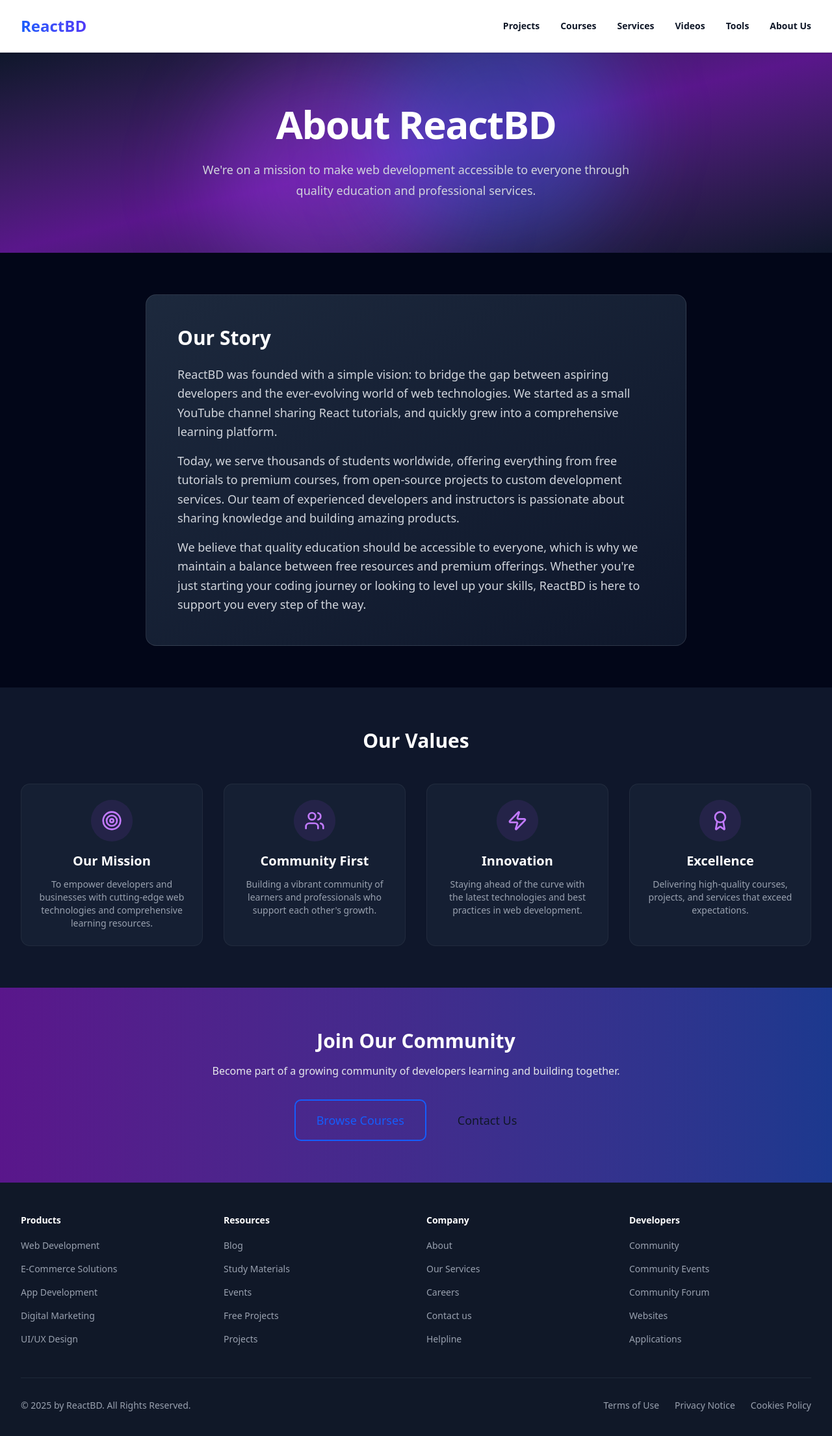
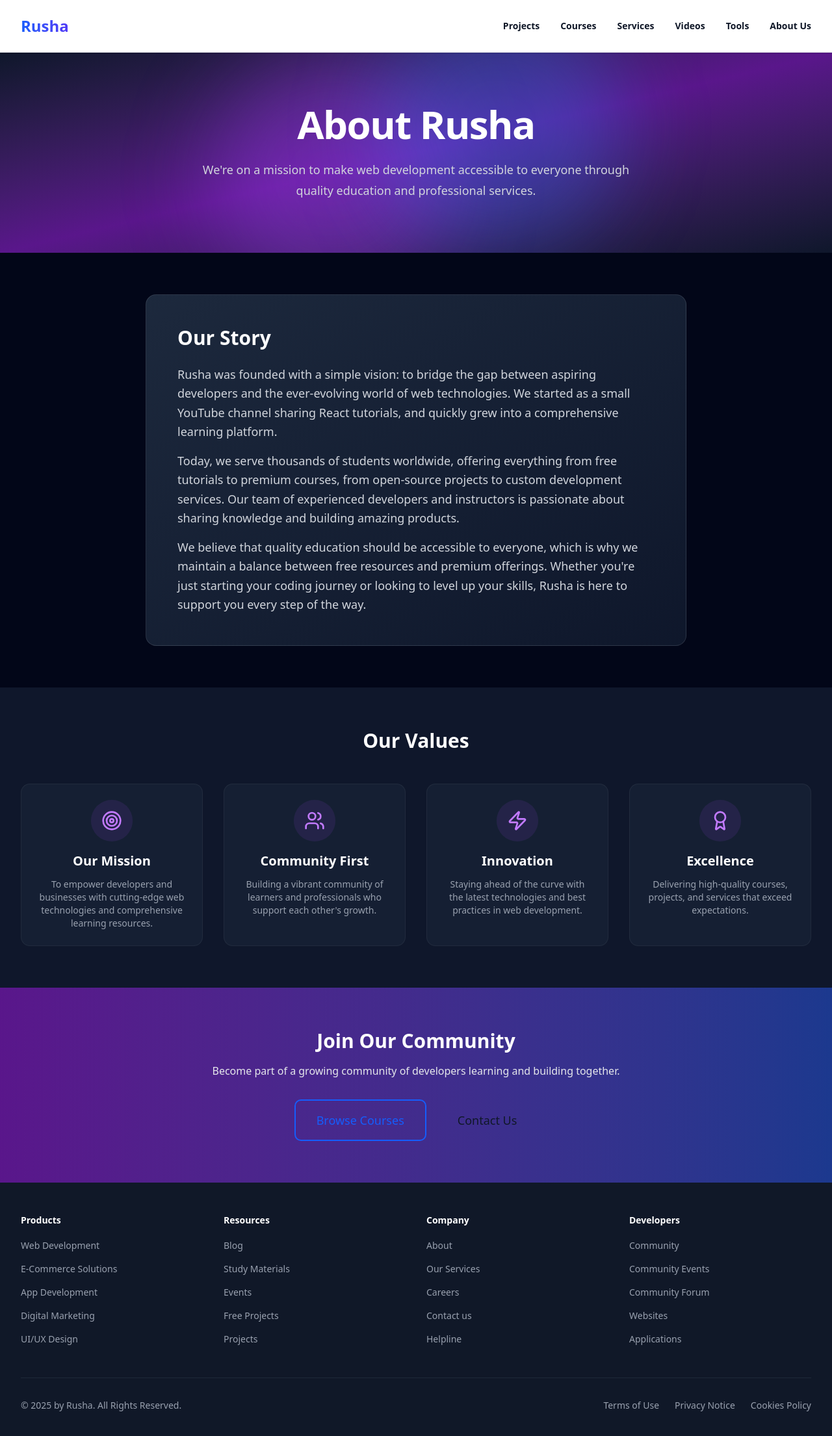
Before and after one commit to bibekdarnal81/AInepal, a Next.js app: page /about in a window 1280 px wide. Shown: the top 2210 px of the page at 65% size. Built offline with nearby package versions, Linux system fonts and the light colour scheme.

Commit message:
feat: Add multiple new pages and sections, and refactor the homepage with new UI components.

```diff
--- a/app/about/page.tsx
+++ b/app/about/page.tsx
@@ -45,7 +45,7 @@ export default function AboutPage() {
 
                     <div className="relative mx-auto max-w-7xl px-6 lg:px-8 text-center">
                         <h1 className="text-4xl font-bold tracking-tight text-white sm:text-6xl mb-6">
-                            About ReactBD
+                            About Rusha
                         </h1>
                         <p className="text-lg leading-8 text-gray-300 max-w-2xl mx-auto">
                             We're on a mission to make web development accessible to everyone through quality education and professional services.
@@ -60,13 +60,13 @@ export default function AboutPage() {
                             <h2 className="text-3xl font-bold text-white mb-6">Our Story</h2>
                             <div className="space-y-4 text-gray-300 text-lg leading-relaxed">
                                 <p>
-                                    ReactBD was founded with a simple vision: to bridge the gap between aspiring developers and the ever-evolving world of web technologies. We started as a small YouTube channel sharing React tutorials, and quickly grew into a comprehensive learning platform.
+                                    Rusha was founded with a simple vision: to bridge the gap between aspiring developers and the ever-evolving world of web technologies. We started as a small YouTube channel sharing React tutorials, and quickly grew into a comprehensive learning platform.
                                 </p>
                                 <p>
                                     Today, we serve thousands of students worldwide, offering everything from free tutorials to premium courses, from open-source projects to custom development services. Our team of experienced developers and instructors is passionate about sharing knowledge and building amazing products.
                                 </p>
                                 <p>
-                                    We believe that quality education should be accessible to everyone, which is why we maintain a balance between free resources and premium offerings. Whether you're just starting your coding journey or looking to level up your skills, ReactBD is here to support you every step of the way.
+                                    We believe that quality education should be accessible to everyone, which is why we maintain a balance between free resources and premium offerings. Whether you're just starting your coding journey or looking to level up your skills, Rusha is here to support you every step of the way.
                                 </p>
                             </div>
                         </div>
--- a/components/footer.tsx
+++ b/components/footer.tsx
@@ -52,7 +52,7 @@ export function Footer() {
 
                 <div className="mt-12 border-t border-gray-800 pt-8">
                     <div className="flex flex-col sm:flex-row justify-between items-center gap-4">
-                        <p className="text-sm text-gray-400">© 2025 by ReactBD. All Rights Reserved.</p>
+                        <p className="text-sm text-gray-400">© 2025 by Rusha. All Rights Reserved.</p>
                         <div className="flex gap-6">
                             <Link href="/terms" className="text-sm text-gray-400 hover:text-white transition-colors">Terms of Use</Link>
                             <Link href="/privacy" className="text-sm text-gray-400 hover:text-white transition-colors">Privacy Notice</Link>
--- a/components/header.tsx
+++ b/components/header.tsx
@@ -22,7 +22,7 @@ export function Header() {
                 <div className="flex lg:flex-1">
                     <Link href="/" className="-m-1.5 p-1.5">
                         <span className="text-2xl font-bold bg-gradient-to-r from-blue-600 to-indigo-600 bg-clip-text text-transparent">
-                            ReactBD
+                            Rusha
                         </span>
                     </Link>
                 </div>
@@ -56,7 +56,7 @@ export function Header() {
                         <div className="flex items-center justify-between">
                             <Link href="/" className="-m-1.5 p-1.5">
                                 <span className="text-2xl font-bold bg-gradient-to-r from-blue-600 to-indigo-600 bg-clip-text text-transparent">
-                                    ReactBD
+                                    Rusha
                                 </span>
                             </Link>
                             <button
--- a/components/sections/hero-section.tsx
+++ b/components/sections/hero-section.tsx
@@ -7,7 +7,7 @@ export function HeroSection() {
             <div className="mx-auto max-w-7xl px-6 lg:px-8">
                 <div className="mx-auto max-w-2xl text-center">
                     <h1 className="text-4xl font-bold tracking-tight text-gray-900 sm:text-6xl mb-6 animate-fade-in">
-                        Welcome to ReactBD
+                        Welcome to Rusha
                     </h1>
                     <p className="text-lg leading-8 text-gray-600 mb-8 animate-fade-in-up">
                         Empower your business with a custom website or learn new skills with our courses. Get started today!
--- a/components/sections/projects-section.tsx
+++ b/components/sections/projects-section.tsx
@@ -10,37 +10,37 @@ const projects = [
         id: 1,
         name: 'Tulos Ecommerce Website',
         image: 'https://images.unsplash.com/photo-1661956602116-aa6865609028?w=800&h=600&fit=crop',
-        purchaseLink: 'https://buymeacoffee.com/reactbd',
+        purchaseLink: 'https://buymeacoffee.com/Rusha',
     },
     {
         id: 2,
         name: 'Complete Cryptocurrency Analytics',
         image: 'https://images.unsplash.com/photo-1642104704074-907c0698cbd9?w=800&h=600&fit=crop',
-        purchaseLink: 'https://buymeacoffee.com/reactbd',
+        purchaseLink: 'https://buymeacoffee.com/Rusha',
     },
     {
         id: 3,
         name: 'Orebi Shopping Platform',
         image: 'https://images.unsplash.com/photo-1472851294608-062f824d29cc?w=800&h=600&fit=crop',
-        purchaseLink: 'https://buymeacoffee.com/reactbd',
+        purchaseLink: 'https://buymeacoffee.com/Rusha',
     },
     {
         id: 4,
         name: 'Shopcart Ecommerce App',
         image: 'https://images.unsplash.com/photo-1607082348824-0a96f2a4b9da?w=800&h=600&fit=crop',
-        purchaseLink: 'https://buymeacoffee.com/reactbd',
+        purchaseLink: 'https://buymeacoffee.com/Rusha',
     },
     {
         id: 5,
         name: 'React Native Ecommerce',
         image: 'https://images.unsplash.com/photo-1512941937669-90a1b58e7e9c?w=800&h=600&fit=crop',
-        purchaseLink: 'https://buymeacoffee.com/reactbd',
+        purchaseLink: 'https://buymeacoffee.com/Rusha',
     },
     {
         id: 6,
         name: 'Multi-AI Chat Platform',
         image: 'https://images.unsplash.com/photo-1677442136019-21780ecad995?w=800&h=600&fit=crop',
-        purchaseLink: 'https://buymeacoffee.com/reactbd',
+        purchaseLink: 'https://buymeacoffee.com/Rusha',
     },
 ];
 
```
